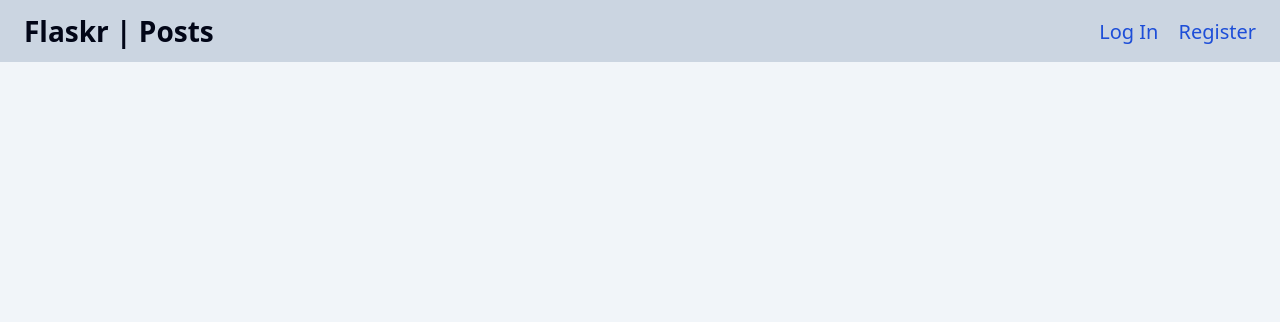
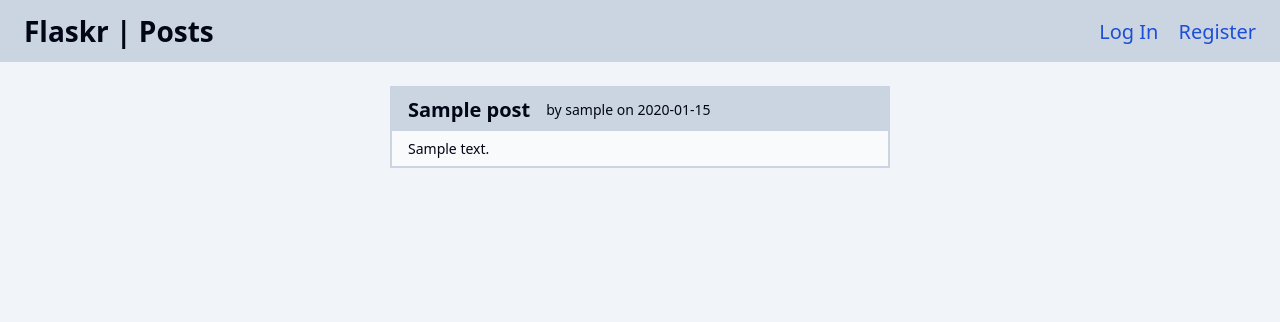
Before and after one commit to vladhaidukkk/flaskr, a Flask app: template flaskr/templates/blog/index.jinja in a window 1280 px wide. Shown: the top 322 px of the page. Run offline with Flask 3, Linux system fonts and the light colour scheme; the template is opened without the code that fills it: most values are stand-ins (such as "Sample title", 1, 10 or a date in 2020).

Commit message:
create content for index view and refactor styles

```diff
--- a/flaskr/static/style.css
+++ b/flaskr/static/style.css
@@ -17,7 +17,7 @@ body {
     color: #020617;
 }
 
-header {
+.header {
     display: flex;
     justify-content: space-between;
     align-items: center;
@@ -25,32 +25,37 @@ header {
     background: #cbd5e1;
 }
 
-header h1 {
+.header h1 {
     font-size: 2.8rem;
 }
 
-nav ul {
+.header h1 a {
+    text-decoration: none;
+    color: inherit;
+}
+
+.header nav ul {
     display: flex;
     align-items: center;
     gap: 2rem;
     list-style: none;
 }
 
-nav li {
+.header nav li {
     font-size: 2rem;
 }
 
-nav a {
+.header nav a {
     text-decoration: none;
     color: #1d4ed8;
 }
 
-nav a:hover {
+.header nav a:hover {
     text-decoration: underline;
     color: #1e40af;
 }
 
-main {
+.content {
     display: flex;
     flex-direction: column;
     gap: 3rem;
@@ -65,20 +70,20 @@ main {
     color: #dc2626;
 }
 
-form {
+.form {
     display: flex;
     flex-direction: column;
     width: 50rem;
     margin: 0 auto;
 }
 
-form label {
+.form label {
     margin-bottom: 0.8rem;
     font-size: 2rem;
 }
 
-form input,
-form textarea {
+.form input,
+.form textarea {
     margin-bottom: 1.6rem;
     padding: 0.8rem 1.6rem;
     border: 0.2rem solid #cbd5e1;
@@ -87,17 +92,17 @@ form textarea {
     outline: none;
 }
 
-form textarea {
+.form textarea {
     resize: none;
     min-height: 19.5rem;
 }
 
-form input:focus,
-form textarea:focus {
+.form input:focus,
+.form textarea:focus {
     border-color: #1d4ed8;
 }
 
-form button {
+.form button {
     padding: 0.8rem 1.6rem;
     background: #1d4ed8;
     border: none;
@@ -106,6 +111,40 @@ form button {
     cursor: pointer;
 }
 
-form button:hover {
+.form button:hover {
     background: #1e40af;
 }
+
+.post {
+    width: 50rem;
+    margin: 0 auto;
+    border: 0.2rem solid #cbd5e1;
+    background: #f8fafc;
+}
+
+.post header {
+    display: flex;
+    justify-content: flex-start;
+    align-items: center;
+    gap: 1.6rem;
+    padding: 0.8rem 1.6rem;
+    background: #cbd5e1;
+}
+
+.post header h2 {
+    font-size: 2rem;
+}
+
+.post header .details {
+    font-size: 1.4rem;
+}
+
+.post header .username,
+.post header .created {
+    font-weight: 500;
+}
+
+.post pre {
+    padding: 0.8rem 1.6rem;
+    font-size: 1.4rem;
+}
--- a/flaskr/templates/auth/login.jinja
+++ b/flaskr/templates/auth/login.jinja
@@ -3,7 +3,7 @@
 {% block title %}Login{% endblock %}
 
 {% block content %}
-<form method="post">
+<form class="form" method="post">
     <label for="username">Username</label>
     <input id="username" name="username" required />
     <label for="password">Password</label>
--- a/flaskr/templates/auth/register.jinja
+++ b/flaskr/templates/auth/register.jinja
@@ -3,7 +3,7 @@
 {% block title %}Register{% endblock %}
 
 {% block content %}
-<form method="post">
+<form class="form" method="post">
     <label for="username">Username</label>
     <input id="username" name="username" required />
     <label for="password">Password</label>
--- a/flaskr/templates/blog/create.jinja
+++ b/flaskr/templates/blog/create.jinja
@@ -3,7 +3,7 @@
 {% block title %}New Post{% endblock %}
 
 {% block content %}
-<form method="post">
+<form class="form" method="post">
     <label for="title">Title</label>
     <input id="title" name="title" required />
     <label for="body">Body</label>
--- a/flaskr/templates/blog/index.jinja
+++ b/flaskr/templates/blog/index.jinja
@@ -1,3 +1,18 @@
 {% extends "layout.jinja" %}
 
 {% block title %}Posts{% endblock %}
+
+{% block content %}
+{% for post in posts %}
+<article class="post">
+    <header>
+        <h2>{{ post["title"] }}</h2>
+        <div class="details">
+            by <span class="username">{{ post["username"] }}</span>
+            on <span class="created">{{ post["created_at"].strftime('%Y-%m-%d') }}</span>
+        </div>
+    </header>
+    <pre>{{ post["body"] }}</pre>
+</article>
+{% endfor %}
+{% endblock %}
--- a/flaskr/templates/layout.jinja
+++ b/flaskr/templates/layout.jinja
@@ -9,8 +9,8 @@
 </head>
 
 <body>
-    <header>
-        <h1>Flaskr | {{ self.title() }}</h1>
+    <header class="header">
+        <h1><a href="{{ url_for('index') }}">Flaskr | {{ self.title() }}</a></h1>
         <nav>
             <ul>
                 {% if g.user %}
@@ -24,7 +24,7 @@
             </ul>
         </nav>
     </header>
-    <main>
+    <main class="content">
         {% if error %}
         <div class="error">{{ error }}</div>
         {% endif %}
```
